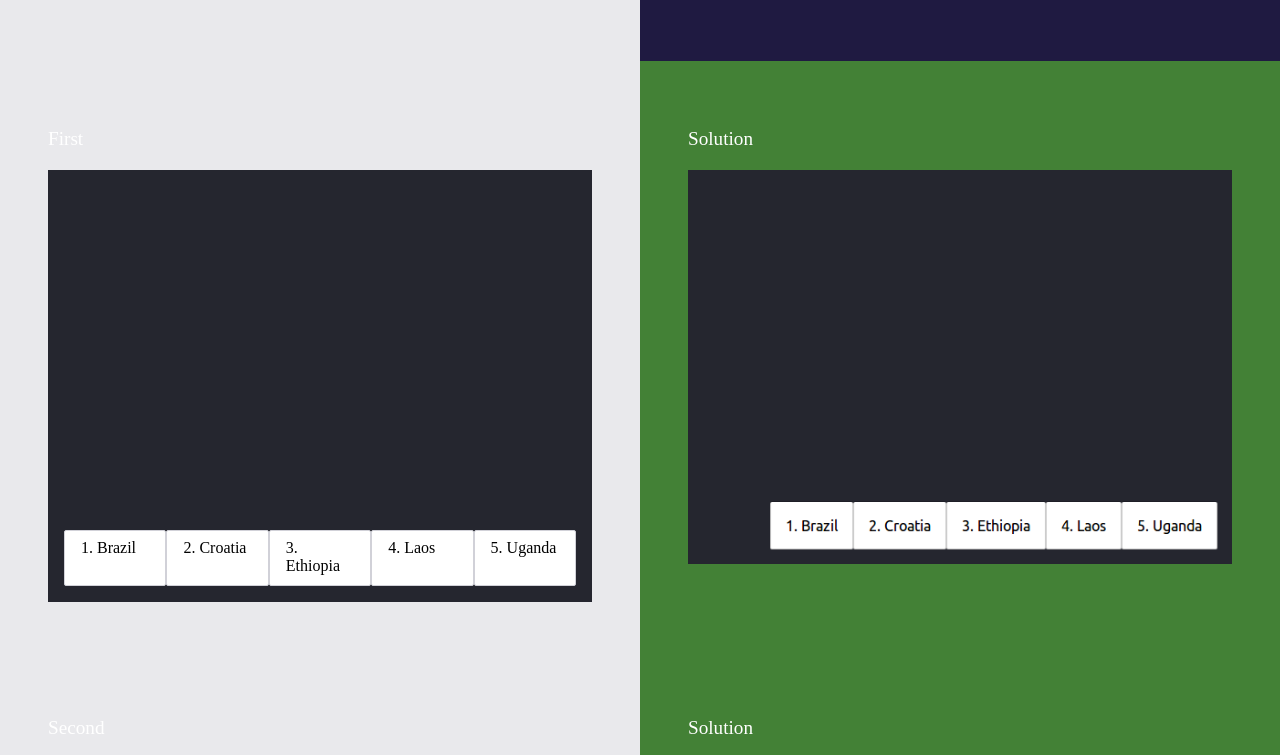
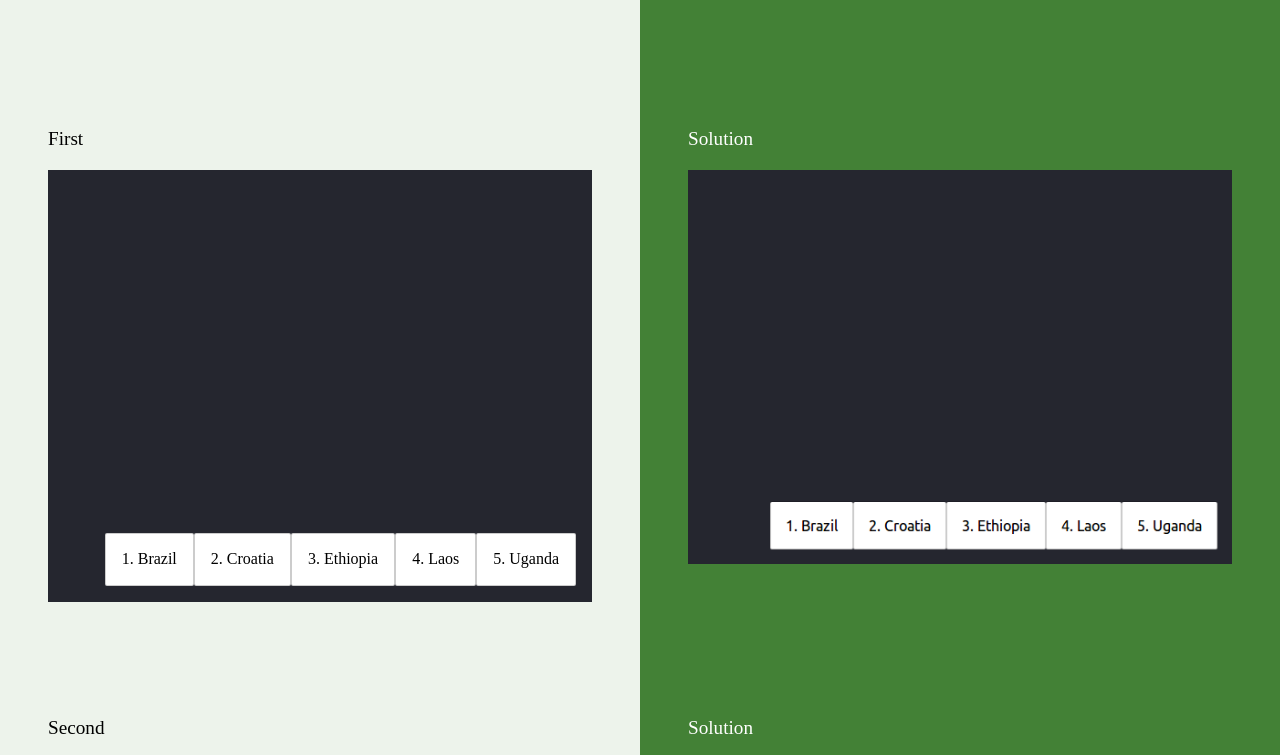
Before and after one commit to Ibrahim-Merhi/HTML-CSS-Git-Exercise-Tripoli, a website: page week-2/16-more-flexbox/index.html in a window 1280 px wide. Shown: the part 122-877 px from the top of the page. Drawn offline with Linux system fonts and the light colour scheme.

```diff
--- a/week-2/16-more-flexbox/flexbox.css
+++ b/week-2/16-more-flexbox/flexbox.css
@@ -3,11 +3,6 @@
 }
 
 /* Add your own CSS code below */
-body{background-color: rgb(31, 26, 65);}
-:is(h1, h2, h3, p) {color: white;}
-ul {
-    list-style-type: none;
-  }
 .countries--first {
   justify-content: flex-end;
   align-items: flex-end;
@@ -26,7 +21,6 @@
 }
 ul.countries--third > li.country--brazil{
   align-self: flex-end;
-  align-content: flex-end;
 }
 
 .countries--fourth {
@@ -50,9 +44,3 @@
 ul.countries--fifth > li.country--uganda{
   align-self: center;
 }
-.country {width: 100px;
-  height: 30px;
-  border: 1px solid rgb(209, 209, 216);
-
-  padding-top: 8px;
-  background-color: white;}
```
